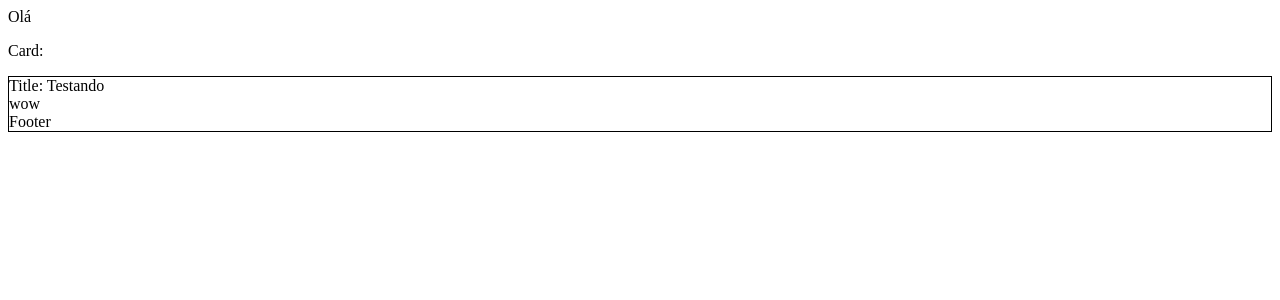
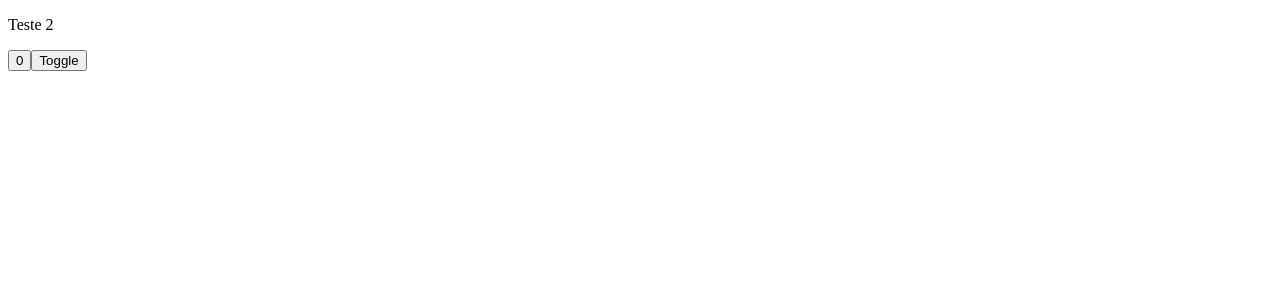
Before and after one commit to devictorqroz/react-lsdev, a React (Vite) app: page / in a window 1280 px wide. Shown: the top 300 px of the page. Built offline with nearby package versions, Linux system fonts and the light colour scheme.

Commit message:
feat: 08 - conditional renderer

```diff
--- a/src/App.tsx
+++ b/src/App.tsx
@@ -1,60 +1,32 @@
+import { useState } from "react"
 
-interface ICardProps {
-  title: string;
-  children: React.ReactNode;
-}
+export function App() {
 
-const Card = (props: ICardProps) => {
+  const [count, setCount] = useState(0);
+  const [hide, setHide] = useState(false);
 
-  return (
-    <div style={{ border: '1px solid black' }}>
-      <span>Title: {props.title}</span>
-
-      <div>
-        {props.children}
-      </div>
-
-      <div>
-        Footer
-      </div>
-    </div>
-  );
-}
+  if (hide) return null;
 
 
 
-export function App() {
 
   return (
     <div>
-      Olá
+      {/* {hide && <p>Teste 1</p>} */}
+      {/* {!hide && <p>Teste 2</p>} */}
 
-      <p>Card:</p>
+      {hide
+        ? <p>Teste 1</p>
+        : <p>Teste 2</p>
+      }
 
-      <Card title='Testando'>
-        wow
-      </Card>
+      <button onClick={() => setCount(count +1)}>
+        {count}
+      </button>
+
+       <button onClick={() => setHide(!hide)}>
+        Toggle
+      </button>
     </div>
   )
 }
-
-
-
-// 1. Extraímos o { title } direto dos parâmetros
-// const Card = ({ title }: ICardProps) => {
-
-//   return (
-//     <div style={{ border: '1px solid black' }}>
-//       {/* 2. Usamos direto a variável title, sem precisar do "props." */}
-//       <span>Title: {title}</span>
-
-//       <div>
-//         Context
-//       </div>
-
-//       <div>
-//         Footer
-//       </div>
-//     </div>
-//   );
-// }
```
